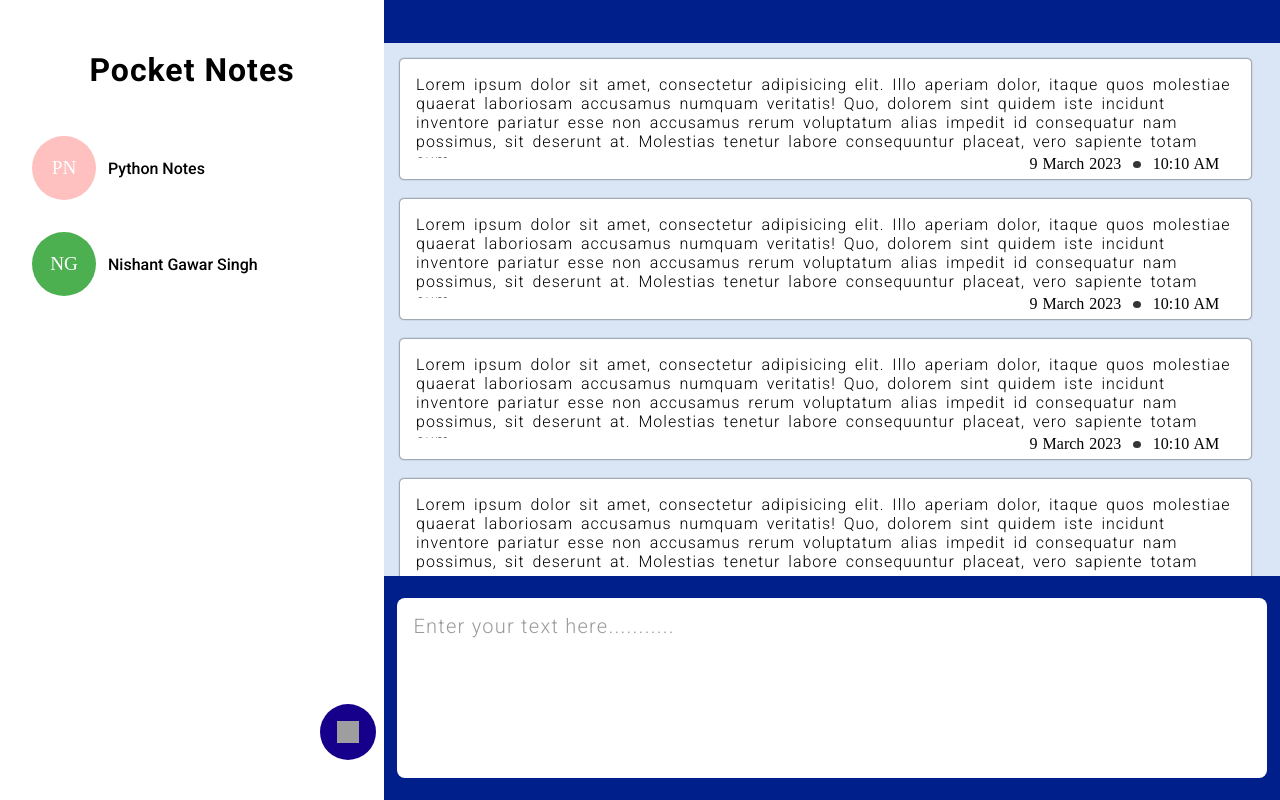
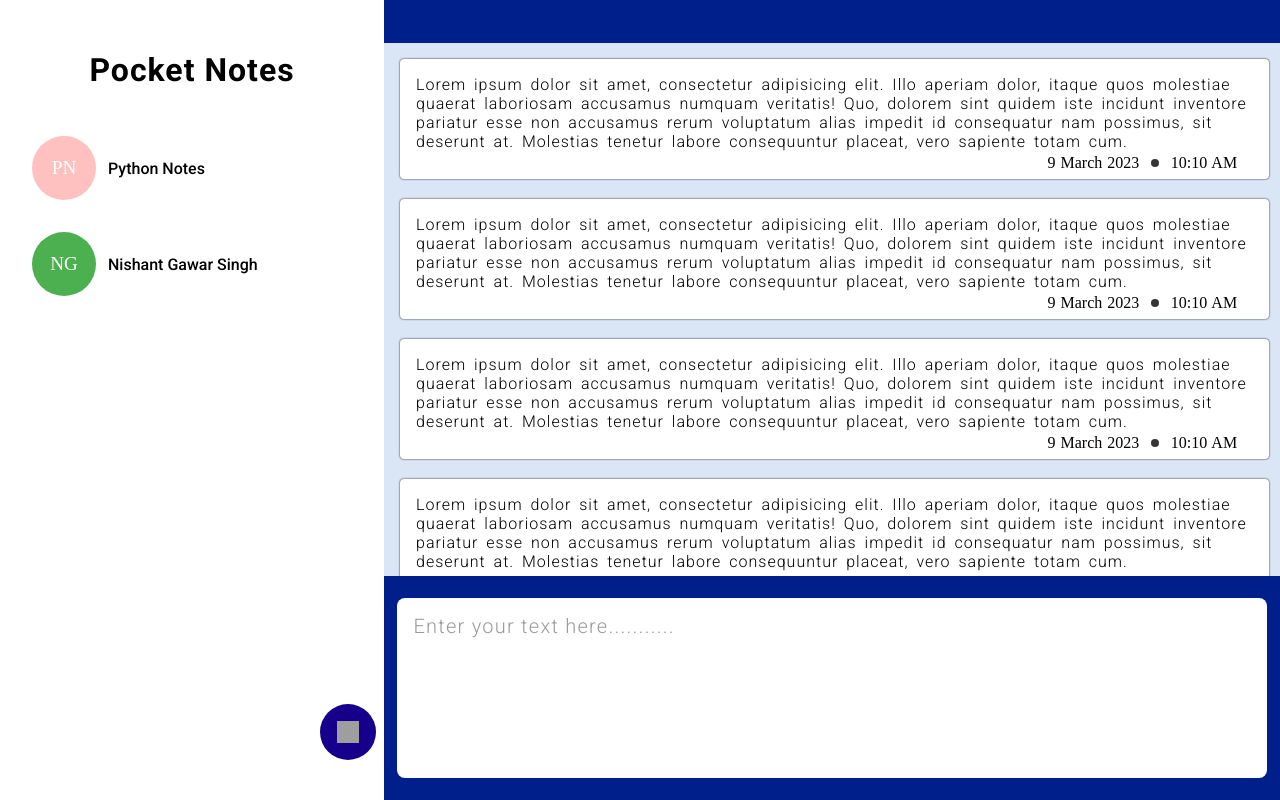
Before and after one commit to BarmenduC/Pocket-Notes, a React (Vite) app: page / in a window 1280 px wide. Shown: the top 800 px of the page. Built offline with nearby package versions, Linux system fonts and the light colour scheme; grey boxes are pictures that could not be loaded.

Commit message:
div width fix

```diff
--- a/src/components/GroupNotes/GroupNotes.module.css
+++ b/src/components/GroupNotes/GroupNotes.module.css
@@ -56,7 +56,7 @@
   .note{
     position: relative;
     height: 22.5%;
-    width: 95%;
+    width: 97%;
     background-color: #ffffff;
     box-shadow: 0px 0px 2px  #000000;
     border-radius: 0.25rem;
```
